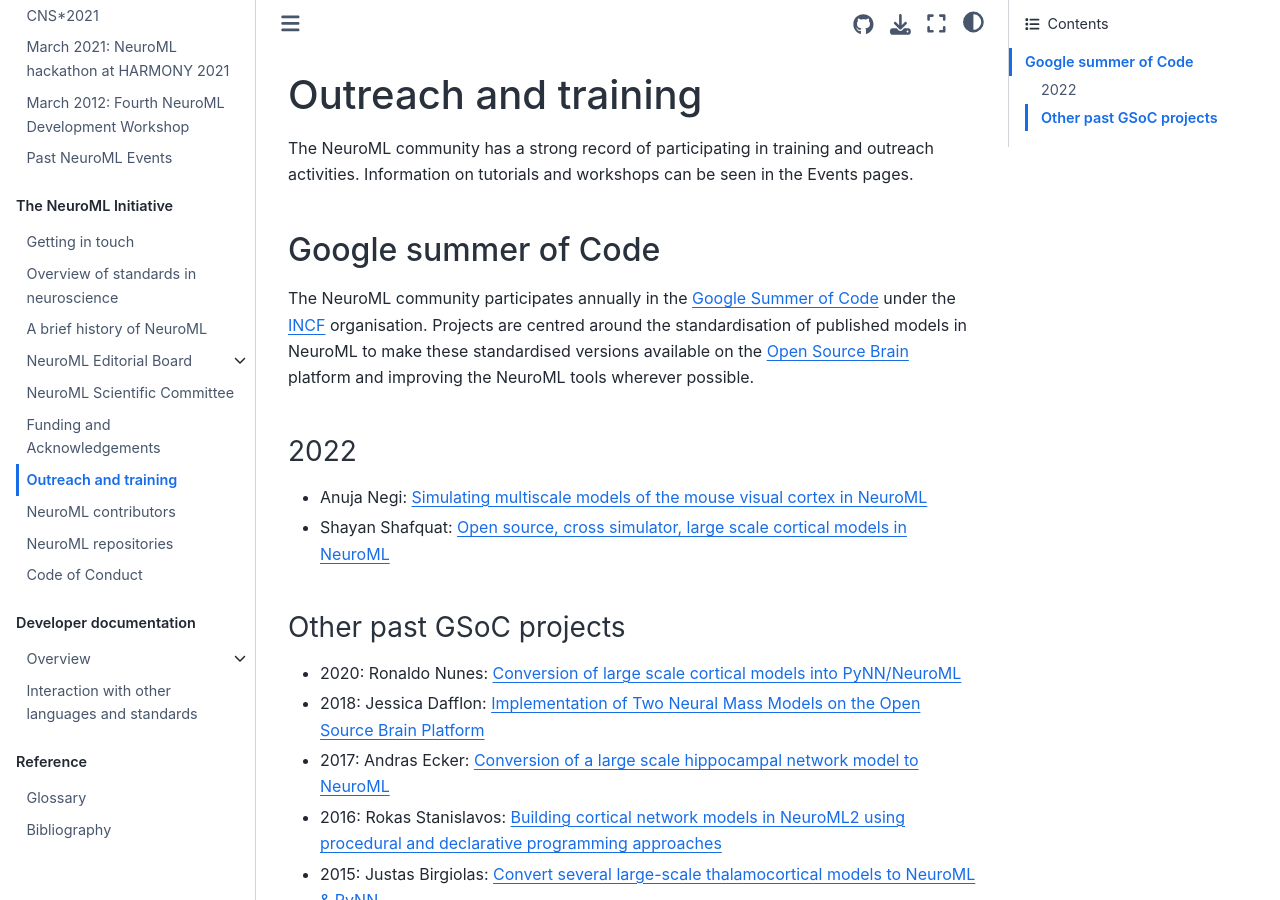
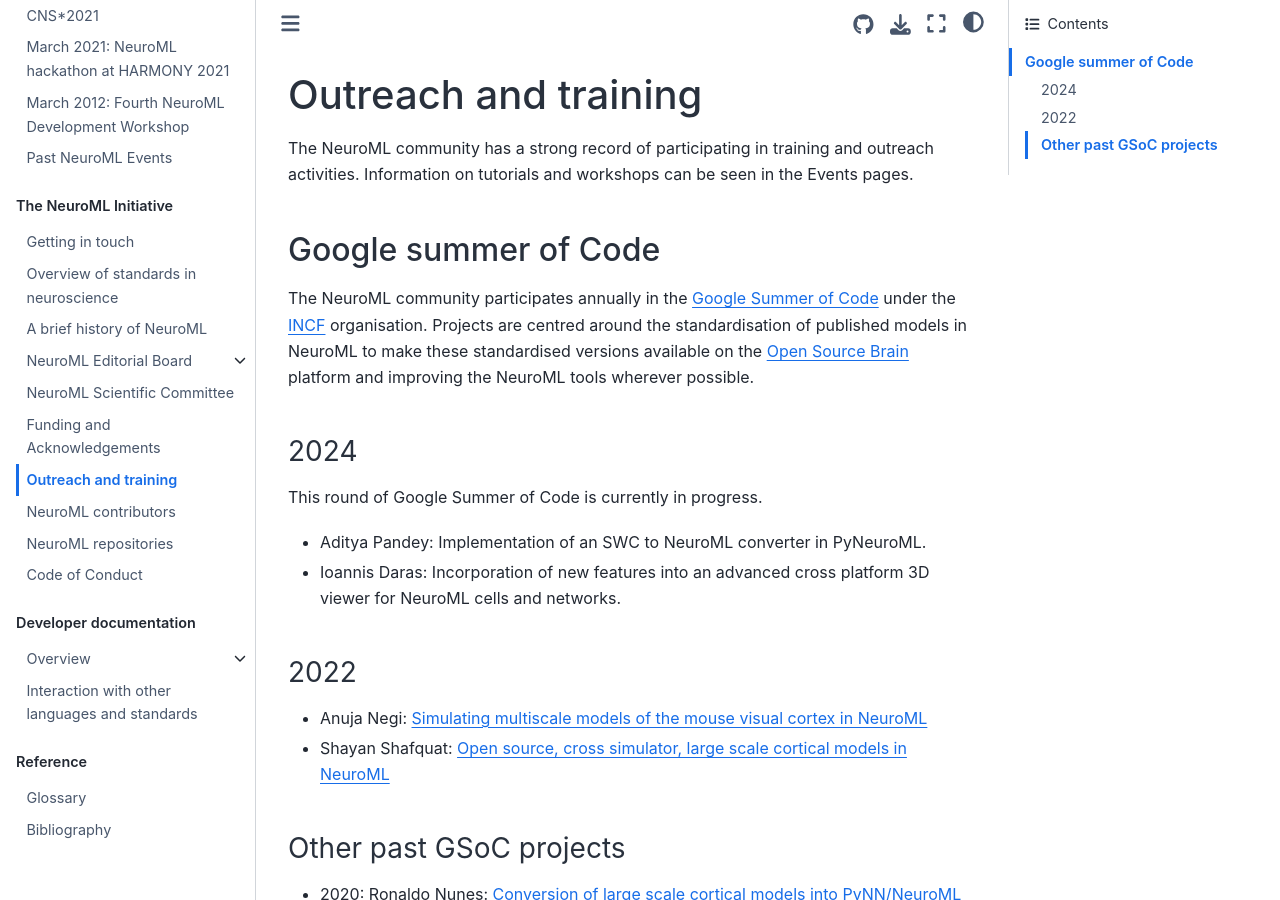
Before and after one commit to NeuroML/Documentation, a Jupyter Book: the page built from source/NeuroMLOrg/OutreachTraining.md, in a window 1280 px wide and 900 px high. Built offline with Jupyter Book 1.0.4 settings and Sphinx 7.4.7 and the Sphinx Book theme 1.1.4, drawn with Linux system fonts in a browser that asks for light colours; pages that are not in the unit, such as notebooks, are missing from menus.

```diff
--- a/source/NeuroMLOrg/OutreachTraining.md
+++ b/source/NeuroMLOrg/OutreachTraining.md
@@ -10,6 +10,15 @@
 
 The NeuroML community participates annually in the [Google Summer of Code](https://summerofcode.withgoogle.com) under the [INCF](https://incf.org) organisation.
 Projects are centred around the standardisation of published models in NeuroML to make these standardised versions available on the [Open Source Brain](https://opensourcebrain.org) platform and improving the NeuroML tools wherever possible.
+
+(neuromlorg:outreachtraining:gsoc:2024)=
+### 2024
+
+This round of Google Summer of Code is currently in progress.
+
+
+- Aditya Pandey: Implementation of an SWC to NeuroML converter in PyNeuroML.
+- Ioannis Daras: Incorporation of new features into an advanced cross platform 3D viewer for NeuroML cells and networks.
 
 
 (neuromlorg:outreachtraining:gsoc:2022)=
```
